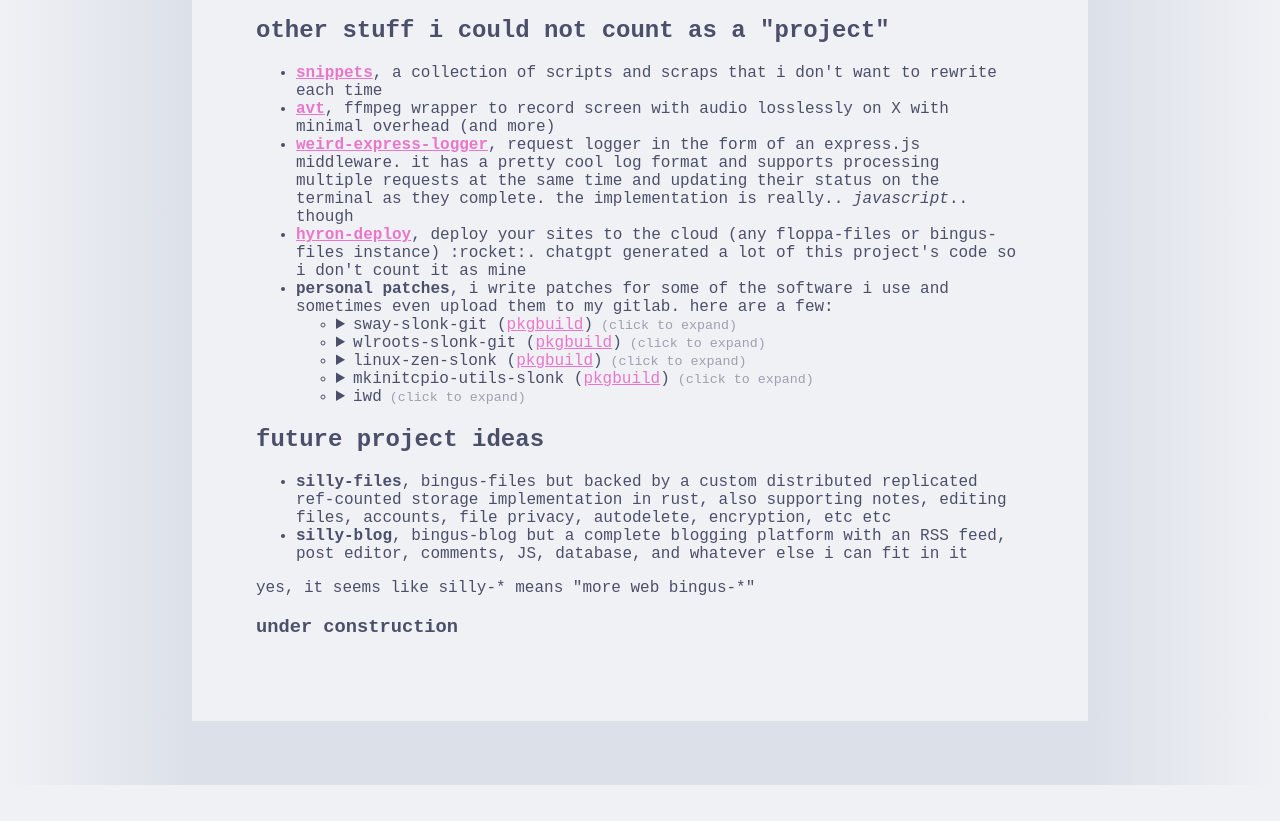
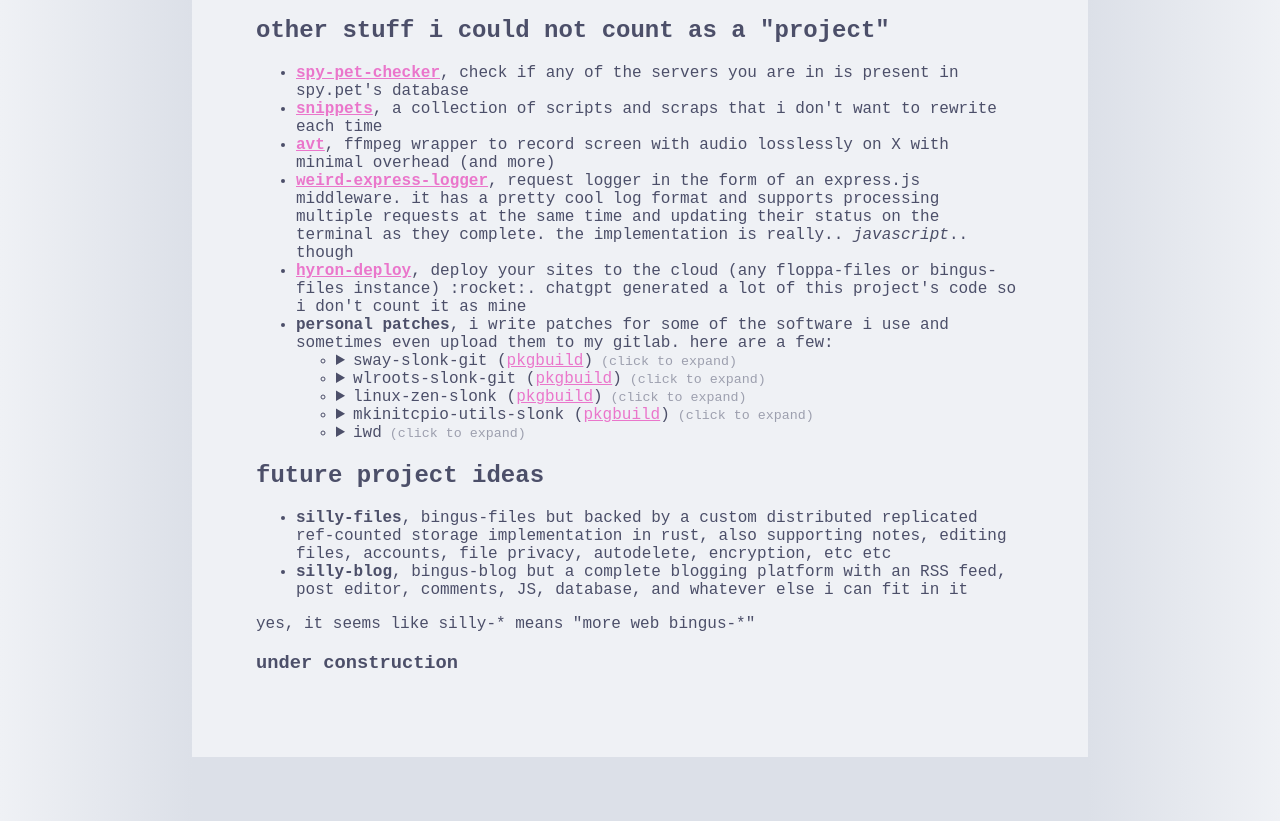
Before and after one commit to slonkazoid/website, a plain HTML site: page projects.html in a window 1280 px wide. Shown: the part 2331-3152 px from the top of the page. Before the commit the page ends 3116 px from the top, so only its background shows below. Drawn offline with Linux system fonts and the light colour scheme.

Commit message:
add spy-pet-checker

```diff
--- a/projects.html
+++ b/projects.html
@@ -402,6 +402,10 @@
 			<h2>other stuff i could not count as a "project"</h2>
 			<ul>
 				<li>
+					<a href="https://github.com/slonkazoid/spy-pet-checker"><b>spy-pet-checker</b></a
+					>, check if any of the servers you are in is present in spy.pet's database
+				</li>
+				<li>
 					<a href="https://gitlab.com/slonkazoid/snippets"><b>snippets</b></a
 					>, a collection of scripts and scraps that i don't want to rewrite each time
 				</li>
```
